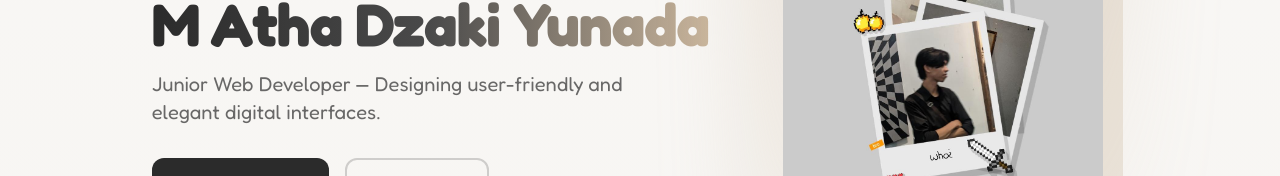
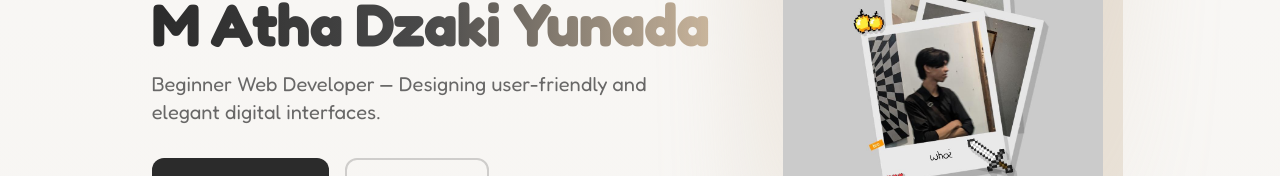
Before and after one commit to Thaakie/mathadzakiyunada, a React (Create React App) app: page / in a window 1280 px wide. Shown: the part 381-557 px from the top of the page. Built offline with nearby package versions, Linux system fonts and the light colour scheme.

Commit message:
changedHeroPText

```diff
--- a/src/components/Hero.jsx
+++ b/src/components/Hero.jsx
@@ -11,7 +11,7 @@ const Hero = () => {
             <br />
             <span className="bg-gradient-to-r from-[#2b2b2b] via-[#4a4a4a] to-[#c9b59c] bg-clip-text text-transparent">M Atha Dzaki Yunada</span>
           </h1>
-          <p className="subtitle text-lg md:text-xl text-[#2b2b2b]/70 leading-relaxed mb-8 max-w-lg mx-auto md:mx-0">Junior Web Developer — Designing user-friendly and elegant digital interfaces.</p>
+          <p className="subtitle text-lg md:text-xl text-[#2b2b2b]/70 leading-relaxed mb-8 max-w-lg mx-auto md:mx-0">Beginner Web Developer — Designing user-friendly and elegant digital interfaces.</p>
           <div className="hero-buttons flex flex-wrap gap-4 justify-center md:justify-start">
             <a
               className="inline-flex items-center gap-2 bg-[#2b2b2b] text-white px-7 py-3.5 rounded-xl
```
